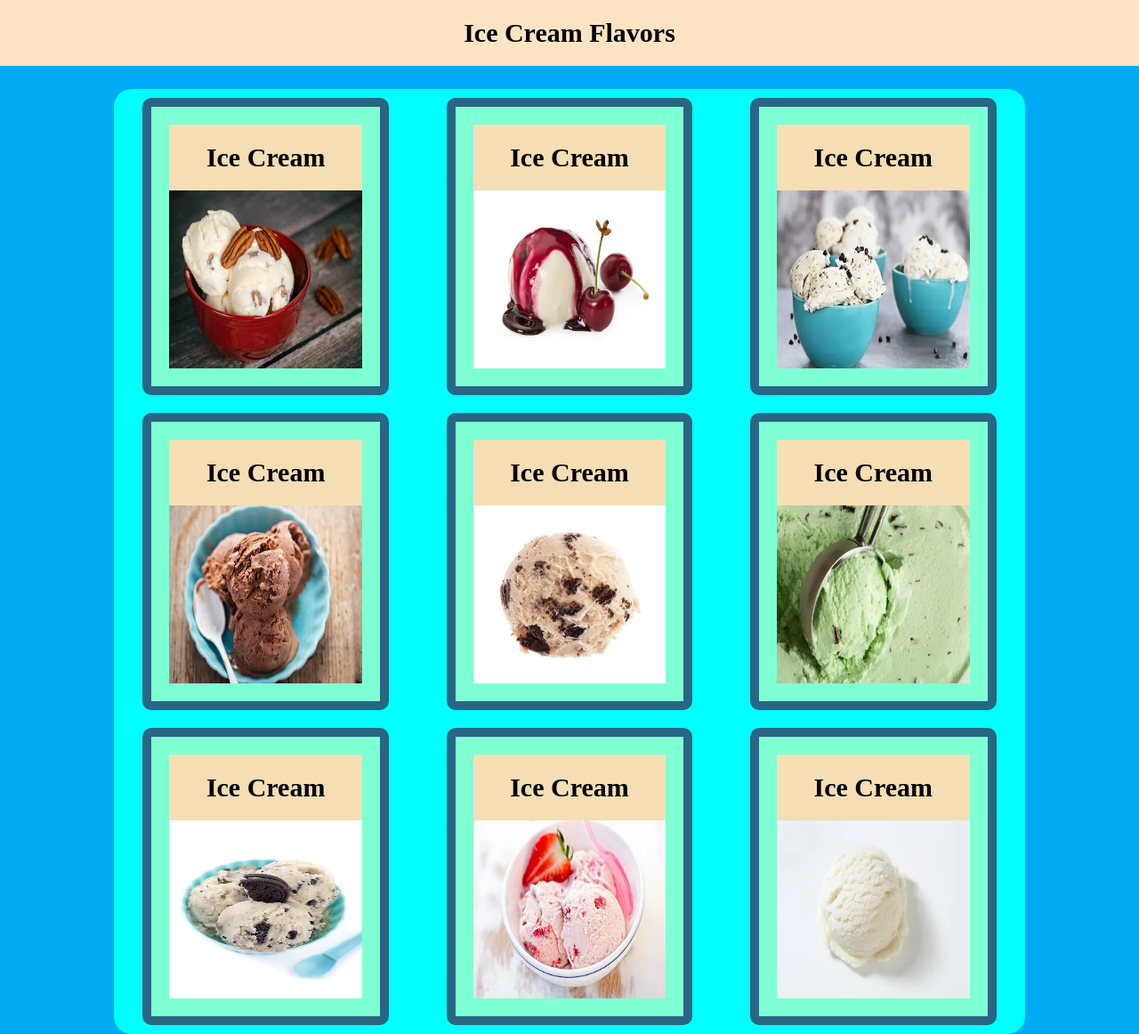
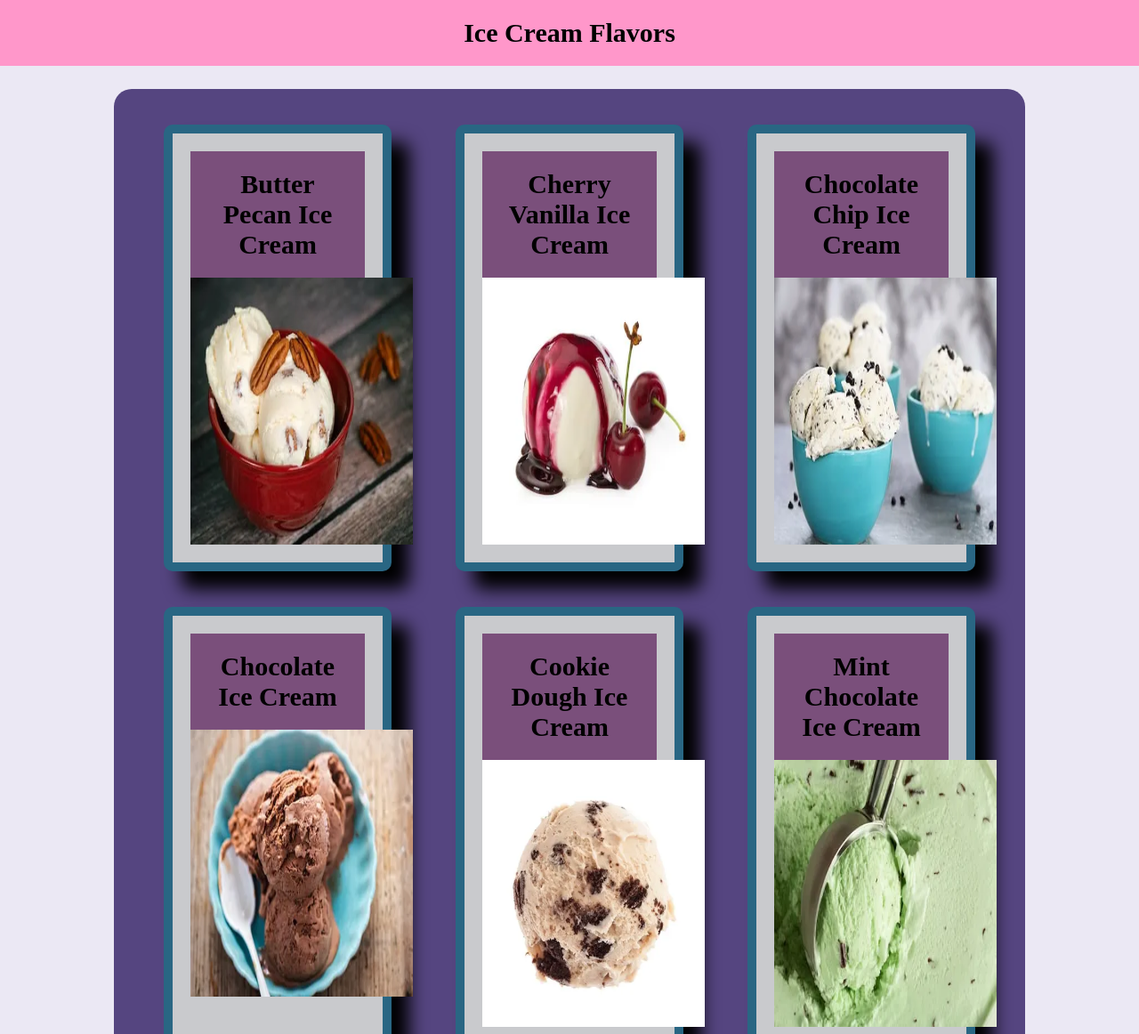
Before and after one commit to staten-island-tech/flexbox-gallery-project-TLCChen, a plain HTML site: page index.html in a window 1280 px wide. Shown: the top 1162 px of the page at 89% size. Drawn offline with Linux system fonts and the light colour scheme.

Commit message:
style9-22-23

```diff
--- a/index.html
+++ b/index.html
@@ -9,40 +9,40 @@
 <body>
     <h1 class="header">Ice Cream Flavors</h1>
     <div class="box">
-        <div class="img" id="img1">
-            <h2>Ice Cream</h2>
+        <div class="card">
+            <h2 class="text">Butter Pecan Ice Cream</h2>
             <img src="img/Butter Pecan Ice Cream.webp" alt="Butter Pecan">
         </div>
-        <div class="img" id="img2">
-            <h2>Ice Cream</h2>
+        <div class="card">
+            <h2 class="text">Cherry Vanilla Ice Cream</h2>
             <img src="img/Cherry Vanilla Ice Cream.webp" alt="Cherry Vanilla">
         </div>
-        <div class="img" id="img3">
-            <h2>Ice Cream</h2>
+        <div class="card">
+            <h2 class="text">Chocolate Chip Ice Cream</h2>
             <img src="img/Chocolate Chip Ice Cream.webp" alt="Chocolate Chip">
         </div>
-        <div class="img" id="img4">
-            <h2>Ice Cream</h2>
+        <div class="card">
+            <h2 class="text">Chocolate Ice Cream</h2>
             <img src="img/Chocolate Ice Cream.webp" alt="Chocolate">
         </div>
-        <div class="img">
-            <h2>Ice Cream</h2>
+        <div class="card">
+            <h2 class="text">Cookie Dough Ice Cream</h2>
             <img src="img/Cookie Dough Ice Cream.webp" alt="Cookie Dough">
         </div>
-        <div class="img">
-            <h2>Ice Cream</h2>
+        <div class="card">
+            <h2 class="text">Mint Chocolate Ice Cream</h2>
             <img src="/img/Mint Chocolate Ice Cream.webp" alt="Mint Chocolate">
         </div>
-        <div class="img">
-            <h2>Ice Cream</h2>
+        <div class="card">
+            <h2 class="text">Oreo Ice Cream</h2>
             <img src="/img/Oreo Ice Cream.webp" alt="Oreo">
         </div>
-        <div class="img">
-            <h2>Ice Cream</h2>
+        <div class="card">
+            <h2 class="text">Strawberry Ice Cream</h2>
             <img src="/img/Strawberry Ice Cream.webp" alt="Strawberry">
         </div>
-        <div class="img">
-            <h2>Ice Cream</h2>
+        <div class="card">
+            <h2 class="text"> Vanilla Ice Cream</h2>
             <img src="/img/Vanilla Ice Cream.webp" alt="Vanilla">
         </div>
     </div>
--- a/style.css
+++ b/style.css
@@ -7,7 +7,7 @@ body,
   font-size: 10px;
 }
 body {
-  background-color: #00abf6;
+  background-color:#ebe8f4;
 }
 .box {
   display: flex;
@@ -15,35 +15,37 @@ body {
   text-align: center;
   margin: 10rem auto;
   width: 80vw;
-  background-color: aqua;
+  background-color:#554580;
   border-radius: 2rem;
   justify-content: space-around;
+  padding: 2rem;
 }
-.img {
+.card {
   border: solid 1rem rgb(41, 102, 131);
   border-radius: 1rem;
-  background-color: aquamarine;
-  margin: 1rem auto;
+  background-color: #c9cacd;
+  margin: 2rem auto;
   padding: 2rem;
-  width: 27%;
+  width: 20vw;
   height: auto;
   justify-content: space-around;
+  box-shadow: 2rem 2rem 2rem rgb(0, 0, 0);
 }
 img{
-    width: 100%;
-    height: 20rem;
+  width: 25rem;
+  height: 30rem;
 }
 h2 {
   font-size: 3rem;
   padding: 2rem;
-  background-color: wheat;
+  background-color: #7a4f7b;
 
 }
 .header{
     font-size: 3rem;
     text-align: center;
     position: fixed;
-    background-color: bisque;
+    background-color: #ff97ca;
     width: 100%;
     padding: 2rem;
     top: 0;
```
